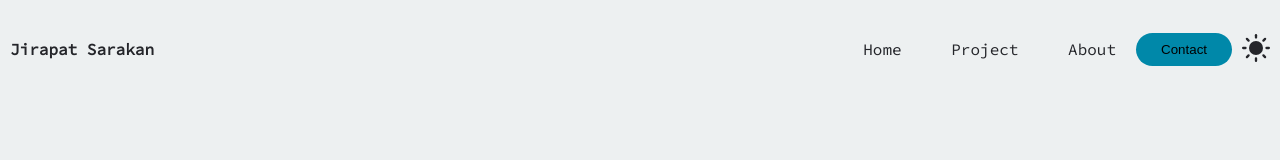
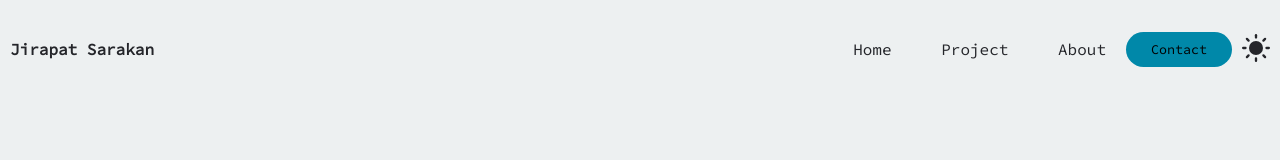
Before and after one commit to jirapatsar/portfolio, a plain HTML site: page index.html in a window 1280 px wide. Drawn offline with Linux system fonts and the light colour scheme.

Commit message:
font in btn contact

```diff
--- a/style.css
+++ b/style.css
@@ -96,6 +96,7 @@ header{
     color: #0088a0;
 }
 .btn__contact{
+    font-family: 'Source Code Pro', monospace;
     padding: 9px 25px;
     background-color: rgba(0, 136, 169, 1);
     border: none;
```
